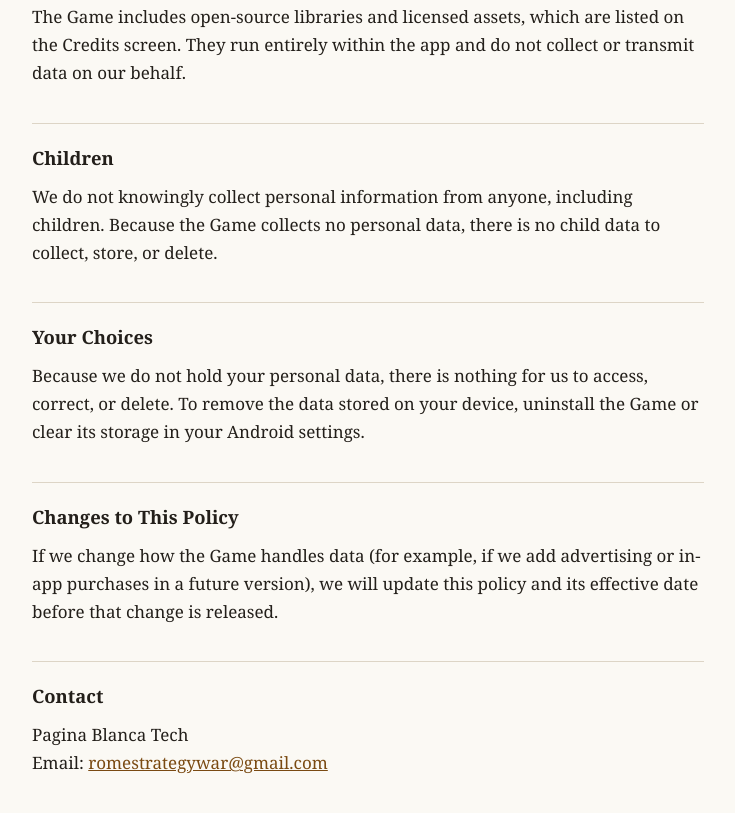
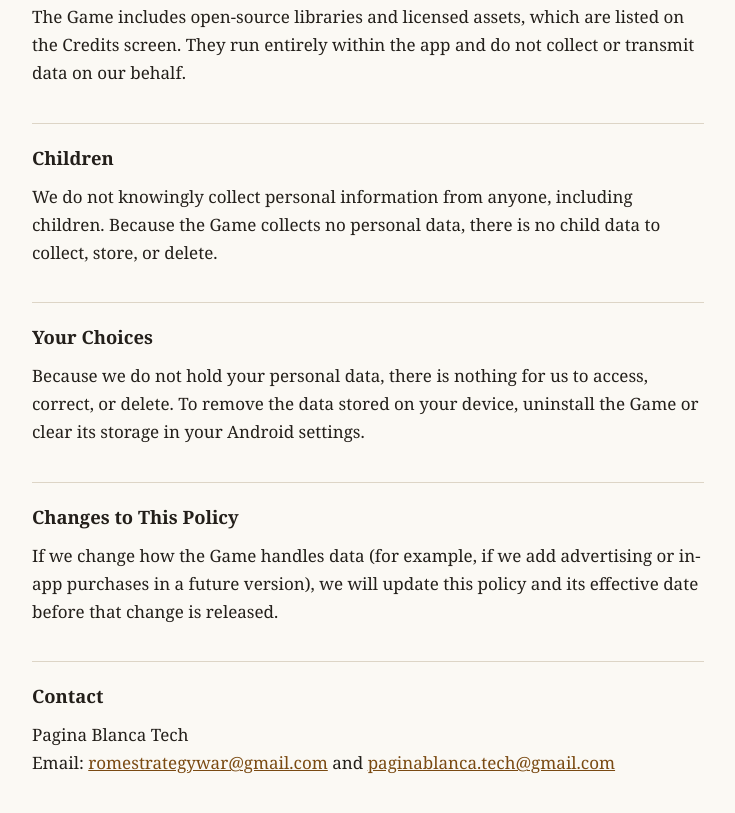
Before and after one commit to smnryn999/rome-strategy-war-privacy, a plain HTML site: page index.html in a window 1280 px wide. Shown: the part 1484-2297 px from the top of the page, without its empty margins (272-1007 px from the left). Drawn offline with Linux system fonts and the light colour scheme.

Commit message:
Update index.html

```diff
--- a/index.html
+++ b/index.html
@@ -71,7 +71,7 @@
     <p>If we change how the Game handles data (for example, if we add advertising or in-app purchases in a future version), we will update this policy and its effective date before that change is released.</p>
 
     <h2>Contact</h2>
-    <p>Pagina Blanca Tech<br />Email: <a href="mailto:romestrategywar@gmail.com">romestrategywar@gmail.com</a></p>
+    <p>Pagina Blanca Tech<br />Email: <a href="mailto:romestrategywar@gmail.com">romestrategywar@gmail.com</a> and <a href="mailto:paginablanca.tech@gmail.com">paginablanca.tech@gmail.com</a></p>
   </main>
 </body>
 </html>
```
